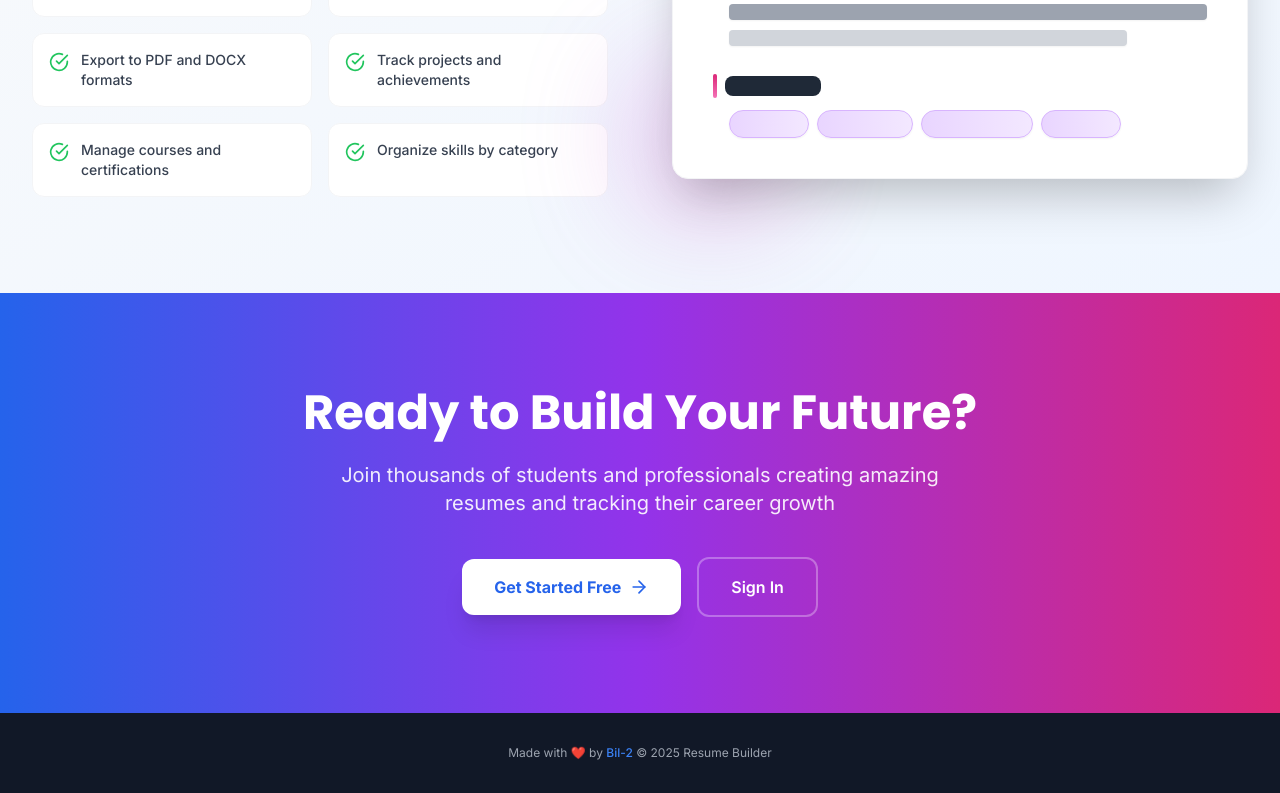
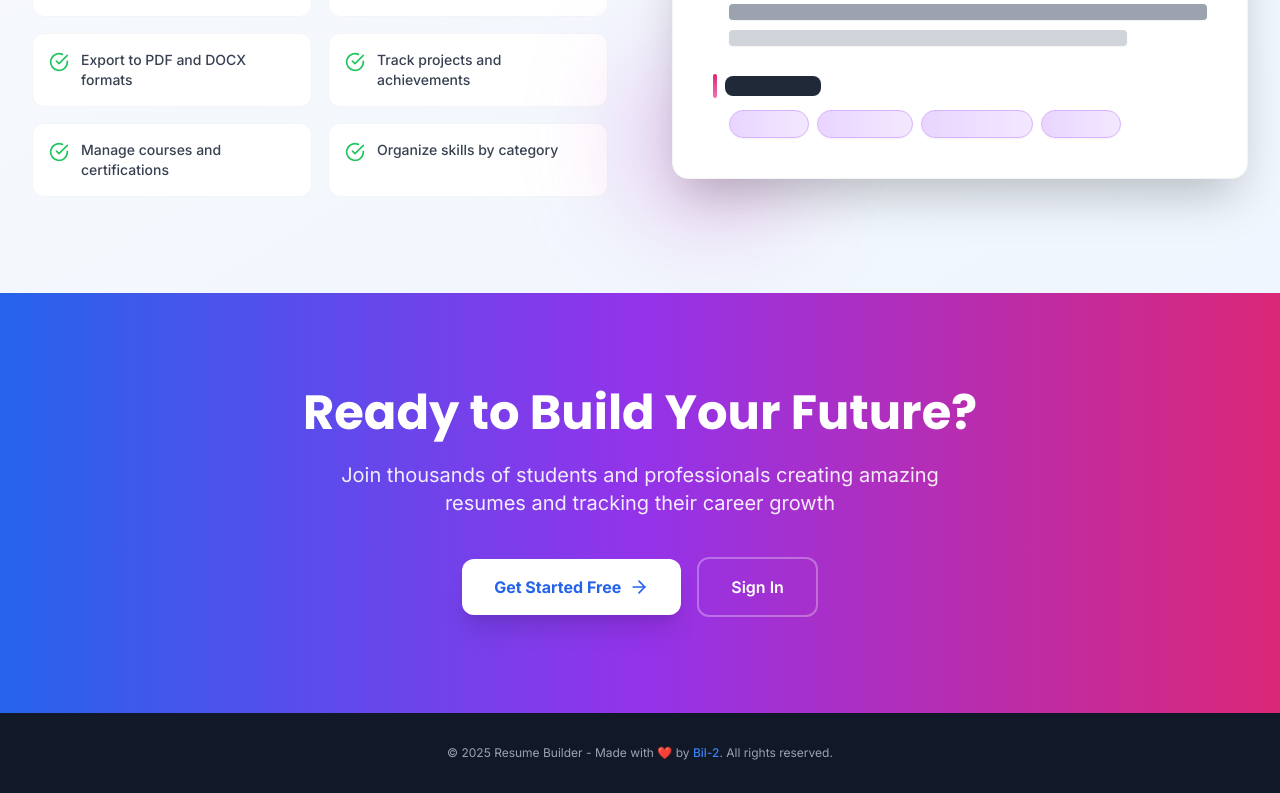
Before and after one commit to Bil-2/Resume_Builder, a React (Vite) app in the folder frontend/: page / in a window 1280 px wide. Shown: the part 1955-2748 px from the top of the page. Built offline with nearby package versions, Linux system fonts and the light colour scheme; no server answers.

Commit message:
Update Landing page footer with polished design

```diff
--- a/frontend/src/pages/Landing.jsx
+++ b/frontend/src/pages/Landing.jsx
@@ -307,7 +307,7 @@
       <footer className="bg-gray-900 text-gray-400 py-8 px-4 sm:px-6 lg:px-8">
         <div className="max-w-7xl mx-auto text-center">
           <p className="text-xs">
-            Made with <span className="text-red-500">❤️</span> by{' '}
+            © 2025 Resume Builder - Made with  <span className="text-red-500">❤️</span> by{' '}
             <a
               href="https://github.com/Bil-2"
               target="_blank"
@@ -316,7 +316,7 @@
             >
               Bil-2
             </a>
-            {' '}&copy; 2025 Resume Builder
+                  . All rights reserved.
           </p>
         </div>
       </footer>
```
